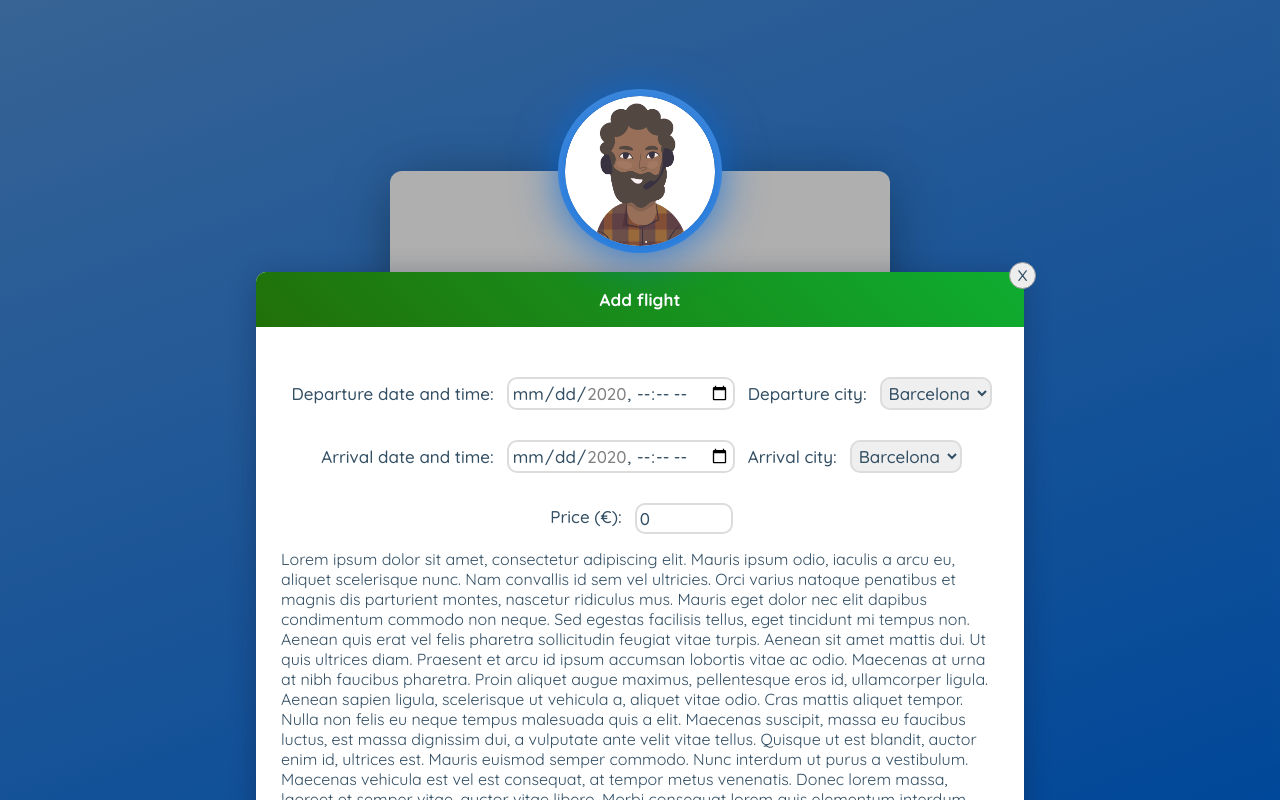
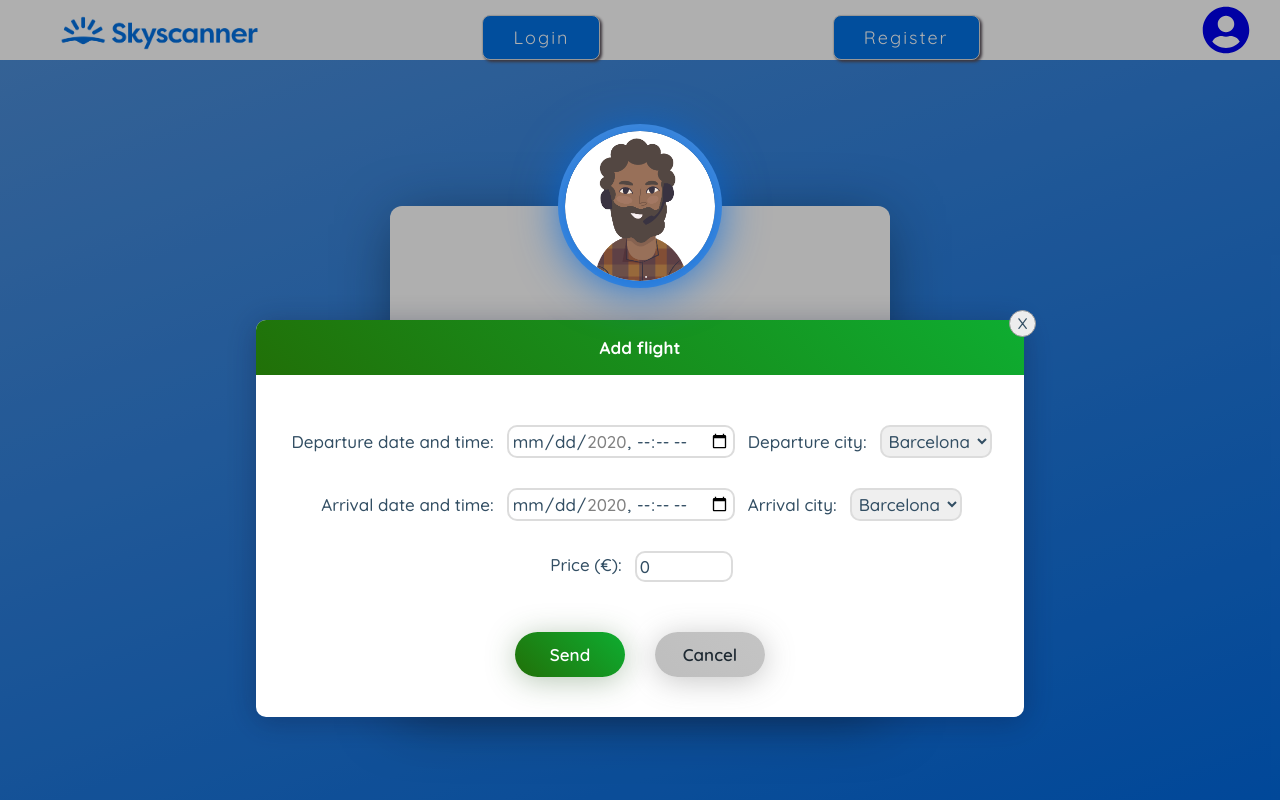
Before and after one commit to jaumeserr/Nuclio-final-project, a React (Create React App) app in the folder frontend-app-skynuc/: page / in a window 1280 px wide. Both pictures are taken after a click on the button "Add flight". Built offline with nearby package versions, Linux system fonts and the light colour scheme.

Commit message:
popUpListMyFlights component created, still to be styled and implemented

```diff
--- a/frontend-app-skynuc/src/App.js
+++ b/frontend-app-skynuc/src/App.js
@@ -12,7 +12,7 @@ import Navbar from './components/navbar/navbar.view';
 import Home from './pages/home/home.view';
 import FlightListPage from './pages/flightlistpage/flightlistpage.view';
 import FlightCard from './components/flightcard/flightCard.view';
-import UserProfileCard from 'components/userProfileCard/userProfileCard.view';
+import UserProfileCard from './components/userProfileCard/userProfileCard.view';
 
 
 function App() {
--- /dev/null
+++ b/frontend-app-skynuc/src/components/popUpAddFlight/popUpAddFlight.css
@@ -0,0 +1,123 @@
+.popup-box {
+    position: fixed;
+    background: #00000050;
+    width: 100%;
+    height: 100vh;
+    top: 0;
+    left: 0;
+    z-index: 30;
+}
+
+.box {
+    position: relative;
+    margin-top: calc(100vh - 55vh - 40px);
+    background: #fff;
+    overflow: auto;
+    height: auto;
+    box-shadow: 0 4px 30px rgba(15, 22, 56, 0.35);
+    max-width: 60%;
+    margin-left: auto;
+    margin-right: auto;
+    border-radius: 10px;
+    padding: 25px;
+    z-index: 3;
+    transition: all 0.3s;
+    transition-delay: 0.1s;
+}
+
+.close-icon {
+    content: 'x';
+    cursor: pointer;
+    position: fixed;
+    right: calc(20% - 12px);
+    top: calc(100vh - 56vh - 42px);
+    background: #ededed;
+    width: 27px;
+    height: 27px;
+    border-radius: 50%;
+    line-height: 20px;
+    text-align: center;
+    border: 1px solid #999;
+    font-size: 21px;
+}
+
+.top-bar {
+    height: 55px;
+    width: 100%;
+    position: absolute;
+    top: 0px;
+    left: 0px;
+    background: linear-gradient(45deg, #217008, #0ead31);
+    color: #fff;
+    font-weight: 600;
+    font-size: 17px;
+    display: flex;
+    justify-content: center;
+    align-items: center;
+}
+
+.profile-card-form__container {
+    height: auto;
+    width: auto;
+    position: relative;
+    display: flex;
+    flex-direction: column;
+    /* flex-wrap: wrap; */
+    justify-content: space-around;
+    align-items: center;
+    margin: 65px auto 20px auto;
+
+    /* overflow-y: scroll; */
+    overflow: auto;
+    height: auto;
+}
+
+.profile-card-form__container input,
+label,
+select {
+    margin: 15px 5px;
+    padding: 3px 3px;
+    font-weight: 500;
+    font-size: 17px;
+    resize: none;
+    color: #324e63;
+    transition: all 0.3s;
+}
+
+.profile-card-form__container input,
+select {
+    border: 2px solid #dcdcdc;
+    border-radius: 10px;
+    outline: none;
+}
+
+.profile-card-form__container label {
+    /* min-width: 400px; */
+}
+
+.profile-card-form__container input:focus,
+select:focus {
+    outline: none;
+    border-color: #0ead31;
+}
+
+.profile-card-form-dpt__container,
+.profile-card-form-arr__container {
+    flex-basis: 50%;
+}
+
+.profile-card-form-price__container {
+    flex-basis: 100%;
+    display: flex;
+    justify-content: center;
+}
+
+.profile-card-form__bottom {
+    display: flex;
+    justify-content: center;
+}
+@media screen and (max-width: 576px) {
+    .profile-card-form__bottom {
+        flex-wrap: wrap;
+    }
+}
--- /dev/null
+++ b/frontend-app-skynuc/src/components/popUpAddFlight/popUpAddFlight.js
@@ -0,0 +1,117 @@
+import React, { useCallback, useEffect } from 'react';
+import './popUpAddFlight.css';
+
+const PopUpAddFlight = ({ handleClose }) => {
+
+    const handleKeyUp = useCallback(
+        (e) => {
+            const keys = {
+                27: () => {
+                    e.preventDefault();
+                    handleClose();
+                    window.removeEventListener('keyup', handleKeyUp, false);
+                },
+            };
+
+            if (keys[e.keyCode]) {
+                keys[e.keyCode]();
+            }
+        },
+        [handleClose],
+    );
+
+    useEffect(() => {
+        window.addEventListener('keyup', handleKeyUp, false);
+
+        return () => {
+            window.removeEventListener('keyup', handleKeyUp, false);
+        };
+    }, [handleKeyUp]);
+
+    const sendFlightDataToDB_2 = () => {
+        alert('Here goes POST fetch to DB - CHILDREN COMPONENT');
+    };
+
+    return (
+        <div className="popup-box">
+            <div className="box">
+                <div className="top-bar">
+                    <p>
+                        <b>Add flight</b>
+                    </p>
+                </div>
+
+                <div className="profile-card-form__container">
+                    <div className="profile-card-form-dpt__container">
+                        <label htmlFor="dpt-datetime">Departure date and time:</label>
+                        <input
+                            type="datetime-local"
+                            id="dpt-datetime"
+                            name="dpt-datetime"
+                            min="2020-08-01T00:00"
+                            max="2020-12-31T00:00"
+                        />
+                        <label htmlFor="dpt-city">Departure city:</label>
+                        <select name="dpt-city" id="dpt-city">
+                            <option value="BCN">Barcelona</option>
+                            <option value="MAD">Madrid</option>
+                        </select>
+                    </div>
+
+                    <div className="profile-card-form-arr__container">
+                        <label htmlFor="arr-datetime">Arrival date and time:</label>
+                        <input
+                            type="datetime-local"
+                            id="arr-datetime"
+                            name="arr-datetime"
+                            min="2020-08-01T00:00"
+                            max="2020-12-31T00:00"
+                        />
+                        <label htmlFor="arr-city">Arrival city:</label>
+                        <select name="arr-city" id="arr-city">
+                            <option value="BCN">Barcelona</option>
+                            <option value="MAD">Madrid</option>
+                        </select>
+                    </div>
+                    <div className="profile-card-form-price__container">
+                        <label htmlFor="price">Price (€):</label>
+                        <input
+                            type="number"
+                            id="price"
+                            name="price"
+                            min={1}
+                            max={1500}
+                            defaultValue={0}
+                            step=".01"
+                        />
+                    </div>
+
+                </div>
+                <div className="profile-card-form__bottom">
+                    {/* <button className="profile-card__button form__button button--green js-message-close" onClick={props.handleSendData}> */}
+                    <button
+                        className="profile-card__button form__button button--green js-message-close"
+                        onClick={sendFlightDataToDB_2}
+                    >
+                        Send
+                    </button>
+                    <button
+                        className="profile-card__button form__button button--gray js-message-close"
+                        onClick={handleClose}
+                    >
+                        Cancel
+                    </button>
+                </div>
+
+                <span className="close-icon" onClick={handleClose}>
+                    x
+                </span>
+            </div>
+            <div class="profile-card__overlay" onClick={handleClose}></div>
+        </div>
+    );
+};
+
+export default PopUpAddFlight;
+
+// SOURCE (Esc key): https://medium.com/@pppped/build-a-simple-responsive-modal-with-react-and-jss-updated-with-hooks-8cf821b1e205
--- a/frontend-app-skynuc/src/components/popUpForm/popUpForm.css
+++ b/frontend-app-skynuc/src/components/popUpListMyFlights/popUpListMyFlights.css
@@ -10,12 +10,12 @@
 
 .box {
     position: relative;
-    /* margin: 0 auto; */
-    height: auto;
-    /* max-height: 170vh; */
-    margin-top: calc(100vh - 61vh - 40px);
+    margin-top: calc(100vh - 55vh - 40px);
     background: #fff;
     overflow: auto;
+
+    /* FIXME: set height to 450px to see scroll, or auto to use without scroll */
+    height: auto;
 
     box-shadow: 0 4px 30px rgba(15, 22, 56, 0.35);
     max-width: 60%;
@@ -23,29 +23,19 @@
     margin-right: auto;
     border-radius: 10px;
     padding: 25px;
-    /* transform: scale(0.8); */
-    /* position: relative; */
     z-index: 3;
     transition: all 0.3s;
     transition-delay: 0.1s;
-
-    /* display: flex;
-    flex-direction: column;
-    justify-content: center;
-    align-items: center;  */
-    /* FIXME */
-
-    pointer-events: auto;
-    /* FIXME */
-
 }
 
 .close-icon {
     content: 'x';
     cursor: pointer;
+
     position: fixed;
     right: calc(20% - 12px);
-    top: calc(100vh - 62vh - 42px);
+    top: calc(100vh - 56vh - 42px);
+
     background: #ededed;
     width: 27px;
     height: 27px;
@@ -72,22 +62,21 @@
 }
 
 .profile-card-form__container {
-    /* background-color: pink; */
     height: auto;
     width: auto;
     position: relative;
-    /* top: 3em; */
-
     display: flex;
     flex-direction: column;
-    flex-wrap: wrap;
+    /* flex-wrap: wrap; */
     justify-content: space-around;
     align-items: center;
     margin: 65px auto 20px auto;
 
-    /* FIXME height: 200px a box? */
-    overflow-y: scroll;
-
+    /* FIXME */
+    /* overflow-y: scroll; */
+    overflow: auto;
+    /* FIXME: set height to 450px to see scroll, or auto to use without scroll */
+    height: 200px;
 }
 
 .profile-card-form__container input,
@@ -126,7 +115,6 @@ select:focus {
 
 .profile-card-form-price__container {
     flex-basis: 100%;
-    /* background: brown; */
     display: flex;
     justify-content: center;
 }
@@ -134,7 +122,6 @@ select:focus {
 .profile-card-form__bottom {
     display: flex;
     justify-content: center;
-    /* margin-top: 30px; */
 }
 @media screen and (max-width: 576px) {
     .profile-card-form__bottom {
--- a/frontend-app-skynuc/src/components/popUpForm/popUpForm.js
+++ b/frontend-app-skynuc/src/components/popUpListMyFlights/popUpListMyFlights.js
@@ -1,7 +1,7 @@
 import React, { useCallback, useEffect } from 'react';
-import './popUpForm.css';
+import './popUpListMyFlights.css';
 
-const PopUpForm = ({ handleClose }) => {
+const PopUpListMyFlights = ({ handleClose }) => {
 
     const handleKeyUp = useCallback(
         (e) => {
@@ -117,6 +117,6 @@ const PopUpForm = ({ handleClose }) => {
     );
 };
 
-export default PopUpForm;
+export default PopUpListMyFlights;
 
 // SOURCE (Esc key): https://medium.com/@pppped/build-a-simple-responsive-modal-with-react-and-jss-updated-with-hooks-8cf821b1e205
--- a/frontend-app-skynuc/src/components/userProfileCard/userProfileCard.css
+++ b/frontend-app-skynuc/src/components/userProfileCard/userProfileCard.css
@@ -35,7 +35,7 @@ a:hover {
     height: auto;
     min-height: 100vh;
     padding: 50px 20px;
-    padding-top: 100px;
+    padding-top: 170px; /* 100px */
     display: flex;
     background-image: linear-gradient(-20deg, #0169df 0%, #5191da 100%);
 }
--- a/frontend-app-skynuc/src/components/userProfileCard/userProfileCard.view.js
+++ b/frontend-app-skynuc/src/components/userProfileCard/userProfileCard.view.js
@@ -1,7 +1,8 @@
 import React, { useState } from 'react';
 import userProfilePicture from '../../assets/images/user_profile_avatars/user_profile_avatar_1.png';
-import PopUpForm from '../popUpForm/popUpForm.js';
+import PopUpAddFlight from '../popUpAddFlight/popUpAddFlight.js';
 import './userProfileCard.css';
+import Navbar from '../navbar/navbar.view';
 
 const UserProfileCard = () => {
     const [isOpen, setIsOpen] = useState(false);
@@ -21,9 +22,9 @@ const UserProfileCard = () => {
     return (
         <>
             {/* {isOpen && <PopUpForm handleClose={closePopUp} handleSendData={sendFlightDataToDB} />} */}
-            {isOpen && <PopUpForm handleClose={togglePopUp} />}
+            {isOpen && <PopUpAddFlight handleClose={togglePopUp} />}
 
-            {/* <Navbar/> */}
+            <Navbar/>
 
             <div className="wrapper">
                 {/* <div className="profile-card js-profile-card"> */}
```
Also changed, not shown: 1 other file (tests, documents, lock files or other folders).
